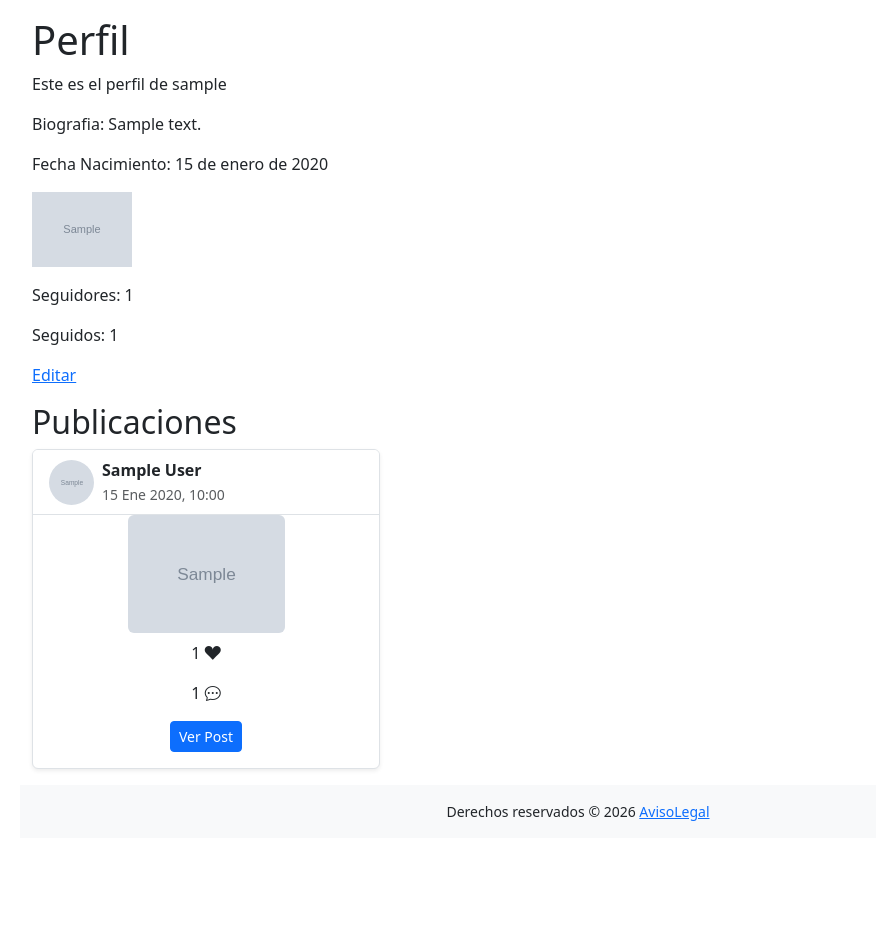
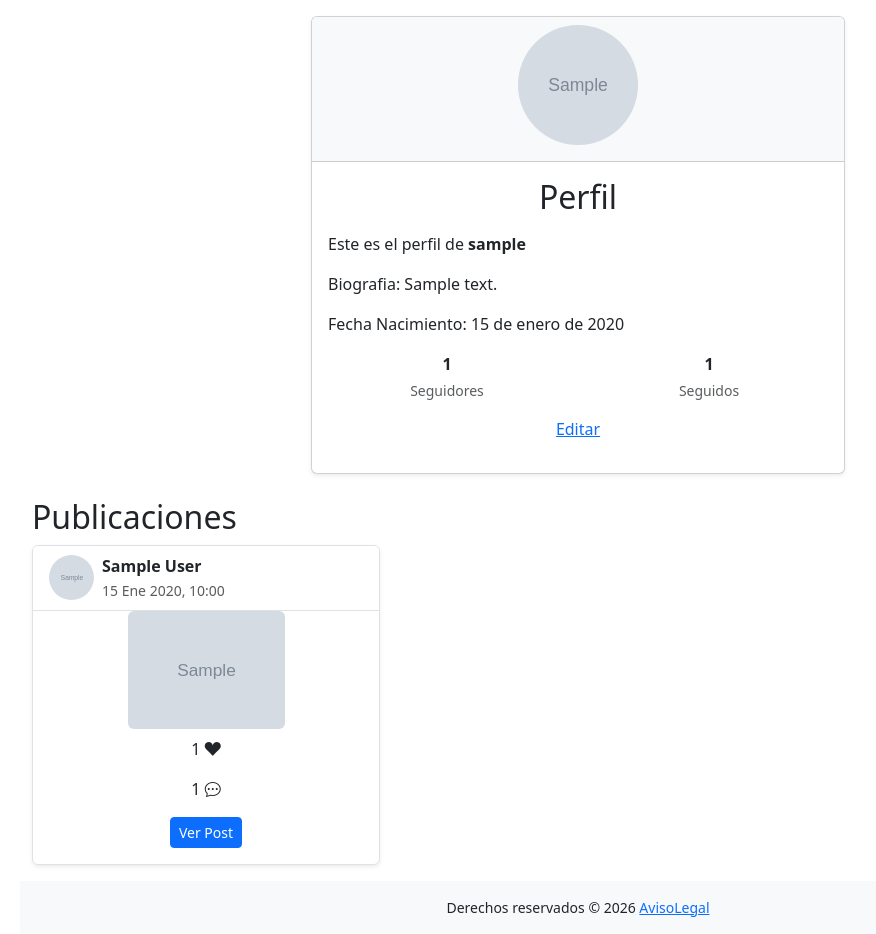
Before and after one commit to JCMeloza/django-Instagram, a Django app: page /profile/1/ in a window 1280 px wide. Shown: the part 56-990 px from the top of the page, without its empty margins (62-938 px from the left). Before the commit the page ends 877 px from the top, so only its background shows below. Run offline with Django 5.2, Linux system fonts and the light colour scheme; a user stored in the database is signed in; tables that the repository leaves empty hold one stand-in row (values such as "Sample post"); grey boxes marked "Sample" are stand-in pictures; some libraries are stand-ins or nearby versions.

Commit message:
feat(profile): wrap profile info in Bootstrap 5 card layout

```diff
--- a/instagram/templates/general/profile_detail.html
+++ b/instagram/templates/general/profile_detail.html
@@ -7,40 +7,57 @@
 
 {% block page_content %}
 <div class="container">
-   <h1>Perfil</h1>
-   <p>Este es el perfil de {{ profile.user.username }}</p>
-   <p>Biografia: {{  profile.bio|default_if_none:"sin rellenar" }}</p>
-   <p>Fecha Nacimiento: {{ profile.birth_date|default_if_none:"sin rellenar" }}</p>
-   <p>
+   <div class="row justify-content-center">
+       <div class="col-12 col-md-8 col-lg-6">
+           <div class="card shadow-sm">
+               <div class="card-header text-center bg-light">
                    {% if profile.profile_picture %}
-            <img width="100px" src="{{profile.profile_picture.url}}" alt="">
+                   <img class="rounded-circle object-fit-cover mb-2" src="{{ profile.profile_picture.url }}" alt="Foto de perfil de {{ profile.user.username }}" width="120" height="120">
                    {% else %}
-      <p>No dispone de imagen de perfil</p>
+                   <div class="rounded-circle bg-secondary d-inline-block mb-2" style="width: 120px; height: 120px;"></div>
+                   <p class="text-muted small mb-0">No dispone de imagen de perfil</p>
                    {% endif %}
-   </p>
+               </div>
+               <div class="card-body">
+                   <h2 class="card-title text-center mb-3">Perfil</h2>
+                   <p class="card-text">Este es el perfil de <strong>{{ profile.user.username }}</strong></p>
+                   <p class="card-text">Biografia: {{ profile.bio|default_if_none:"sin rellenar" }}</p>
+                   <p class="card-text">Fecha Nacimiento: {{ profile.birth_date|default_if_none:"sin rellenar" }}</p>
 
                    {# Contadores calculados en la vista con la tabla Follow (no el M2M followers) #}
-   <p>Seguidores: {{ followers_count }}</p>
-   <p>Seguidos: {{ following_count }}</p>
+                   <div class="row text-center mb-3">
+                       <div class="col-6">
+                           <p class="mb-1"><strong>{{ followers_count }}</strong></p>
+                           <p class="text-muted small mb-0">Seguidores</p>
+                       </div>
+                       <div class="col-6">
+                           <p class="mb-1"><strong>{{ following_count }}</strong></p>
+                           <p class="text-muted small mb-0">Seguidos</p>
+                       </div>
+                   </div>
 
                    {# Un solo formulario: el texto del botón depende de is_following; la acción la decide la vista #}
                    {% if profile.user != request.user %}
-      <form method="post">
+                   <form method="post" class="d-grid">
                        {% csrf_token %}
                        <input type="hidden" name="profile_pk" value="{{ profile.pk }}">
                        {% if is_following %}
-            <button type="submit" class="btn btn-outline-secondary btn-sm">Dejar de seguir</button>
+                           <button type="submit" class="btn btn-outline-secondary">Dejar de seguir</button>
                        {% else %}
-            <button type="submit" class="btn btn-primary btn-sm">Seguir</button>
+                           <button type="submit" class="btn btn-primary">Seguir</button>
                        {% endif %}
                    </form>
                    {% endif %}
 
                    {% if profile.user == request.user %}
-   <p><a href="{% url 'profile_update' profile.pk %}">Editar</a></p>
+                   <p class="text-center mt-3"><a href="{% url 'profile_update' profile.pk %}">Editar</a></p>
                    {% endif %}
+               </div>
+           </div>
+       </div>
+   </div>
 
-   <section>
+   <section class="mt-4">
        <h2>Publicaciones</h2>
        <div class="row">
            {% for post in last_posts %}
```
Lines whose indentation alone changed are shown as unchanged.
